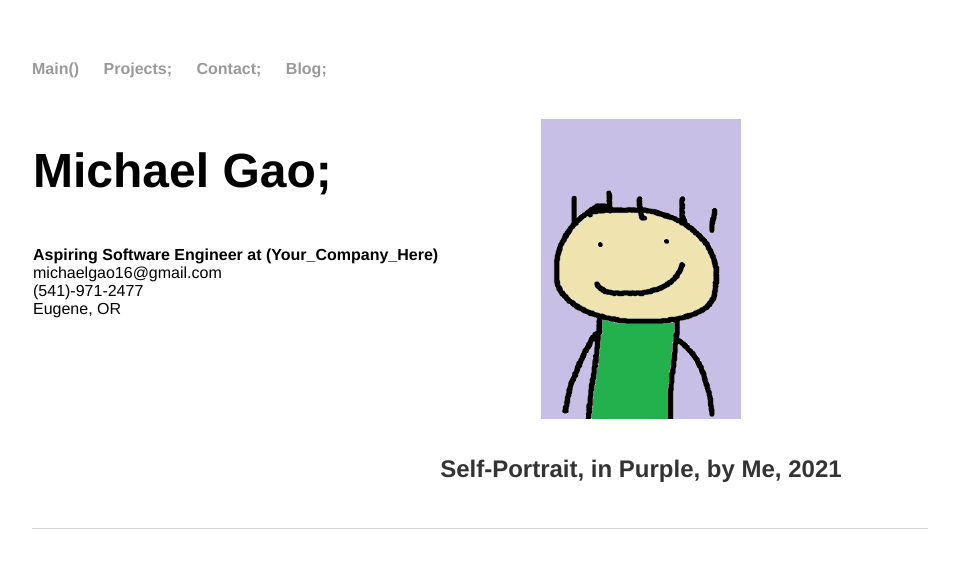
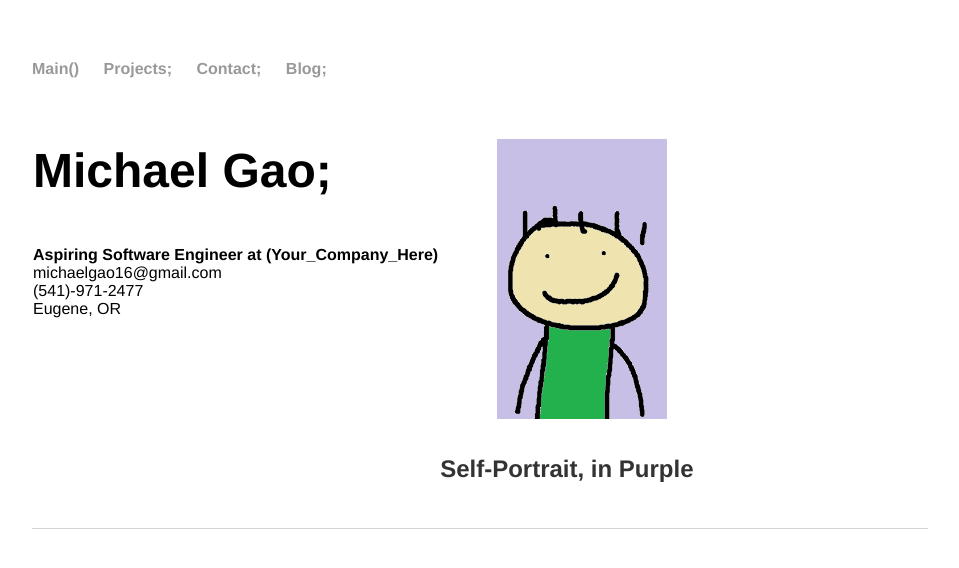
Before and after one commit to michael-c-gao/WebsiteOfMichael, a Jekyll site: the page built from contact/index.html, in a window 1280 px wide. Shown: the top 568 px of the page, without its empty margins (160-1119 px from the left). Built offline with Jekyll 4.4.1, drawn with Linux system fonts in a browser that asks for light colours.

Commit message:
Update index.html

```diff
--- a/contact/index.html
+++ b/contact/index.html
@@ -27,10 +27,10 @@
 		Eugene, OR<br>
 	</section>
 	<section class="child">
-		<p style="text-align:center;"><img src="selfportrait2.png" alt="Self Portrait" width="200"
+		<p style="text-align:center;"><img style="padding-left: 30px; padding-top: 20px;" src="selfportrait2.png" alt="Self Portrait" width="200"
 			     height="300"></p>
 
-		<p style="text-align:right;"><strong>Self-Portrait, in Purple, by Me, 2021</strong></p><br>
+		<p style="text-align:right;"><strong>Self-Portrait, in Purple</strong></p><br>
 	</section>
 </section>
 
```
